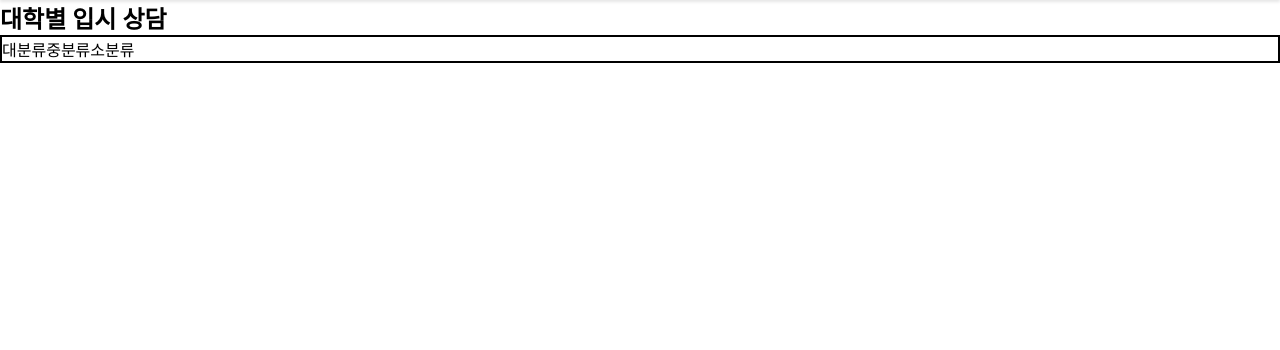
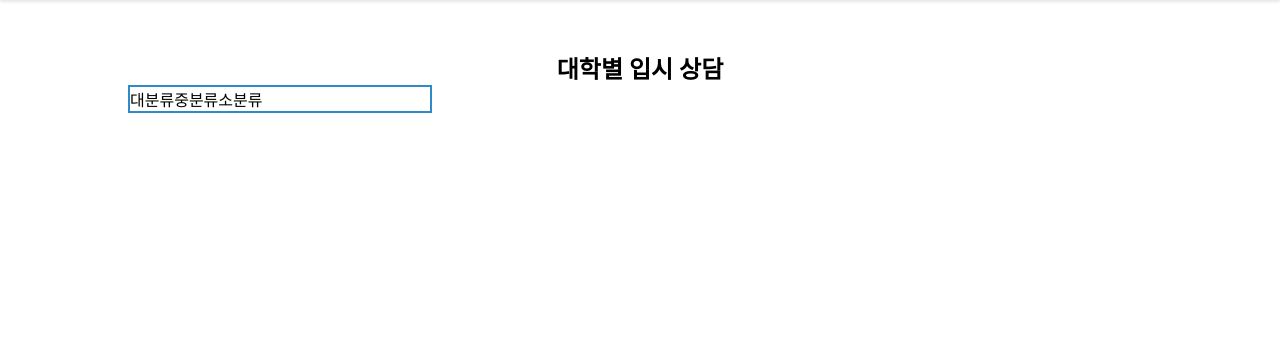
Before and after one commit to happysmileboy/qing, a Django app: page /mentor/search in a window 1280 px wide. Shown: the part 70-420 px from the top of the page. Run offline with Django 3.2, Linux system fonts and the light colour scheme; some libraries are stand-ins or nearby versions.

Commit message:
host변경

```diff
--- a/core/urls.py
+++ b/core/urls.py
@@ -8,6 +8,6 @@ app_name = 'core'
 
 urlpatterns = [
     path('', views.main, name='main'),
-    path('service', views.service, name='service'),
-    path('FAQ', views.FAQ, name='FAQ'),
+    path('service/', views.service, name='service'),
+    path('FAQ/', views.FAQ, name='FAQ'),
 ]
--- a/mentor/templates/search_univ_mentor.html
+++ b/mentor/templates/search_univ_mentor.html
@@ -2,7 +2,7 @@
 {% load static %}
 
 {%block css_static %}
-  <link href="{%static 'css/mentor/search_univ_mentor.css' %}?ver=1.01" rel="stylesheet">
+  <link href="{%static 'css/mentor/search_univ_mentor.css' %}?ver=1.03" rel="stylesheet">
 {%endblock%}
 
 {% block section %}
--- a/qing/settings/prod.py
+++ b/qing/settings/prod.py
@@ -1,7 +1,7 @@
 from .common import *
 
 DEBUG = False
-ALLOWED_HOSTS = ['*', ]
+ALLOWED_HOSTS = ['18.220.12.176', ]
 
 
 DATABASES = {
--- a/static/css/mentor/search_univ_mentor.css
+++ b/static/css/mentor/search_univ_mentor.css
@@ -1,4 +1,11 @@
+.search_wrap{
+  text-align: center;
+  max-width:80%;
+  margin:auto;
+  padding-top:50px;
+}
 .search_box{
-  border: 2px solid;
+  width:300px;
+  border: 2px solid #2f8ac7;
   display:flex;
 }
--- /dev/null
+++ b/static/css/search_univ_mentor.css
@@ -0,0 +1,6 @@
+
+
+.search_box{
+  border: 2px solid;
+  display:flex;
+}
```
